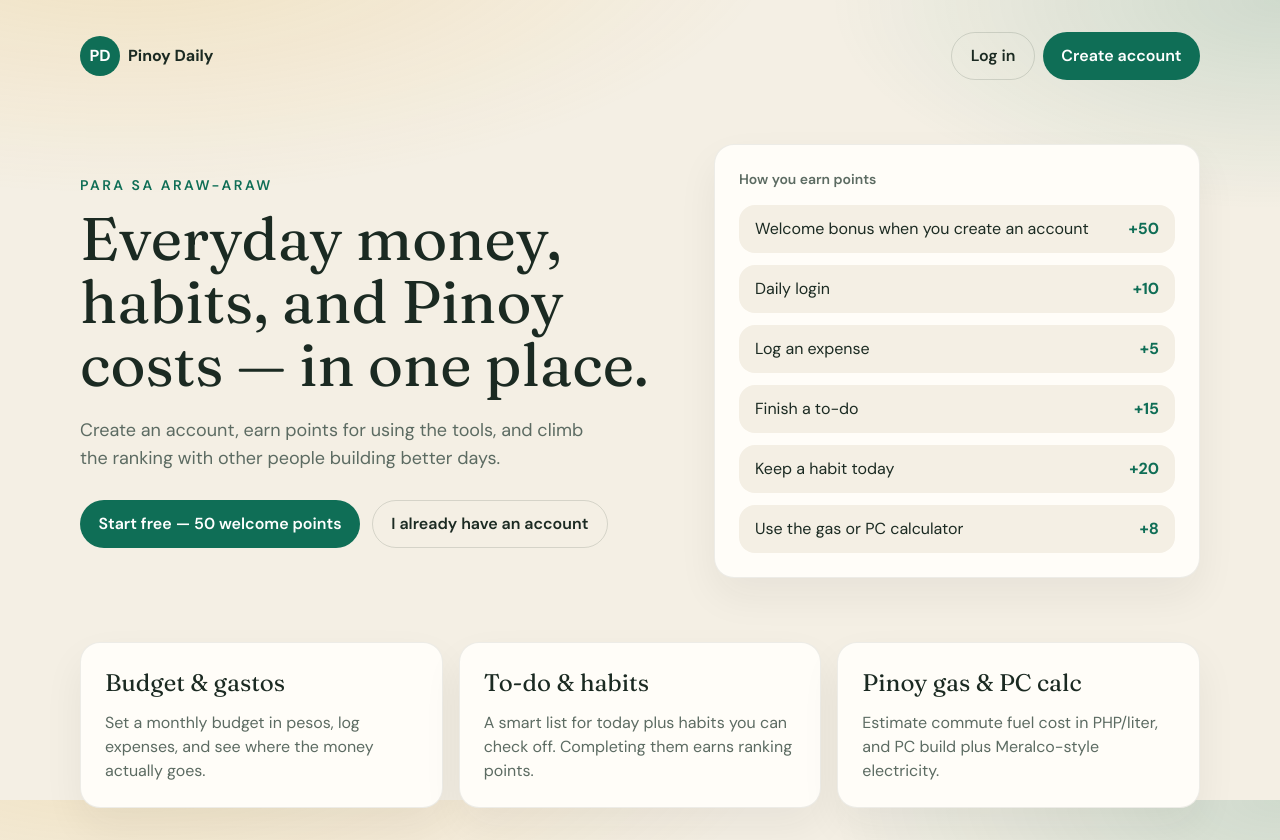
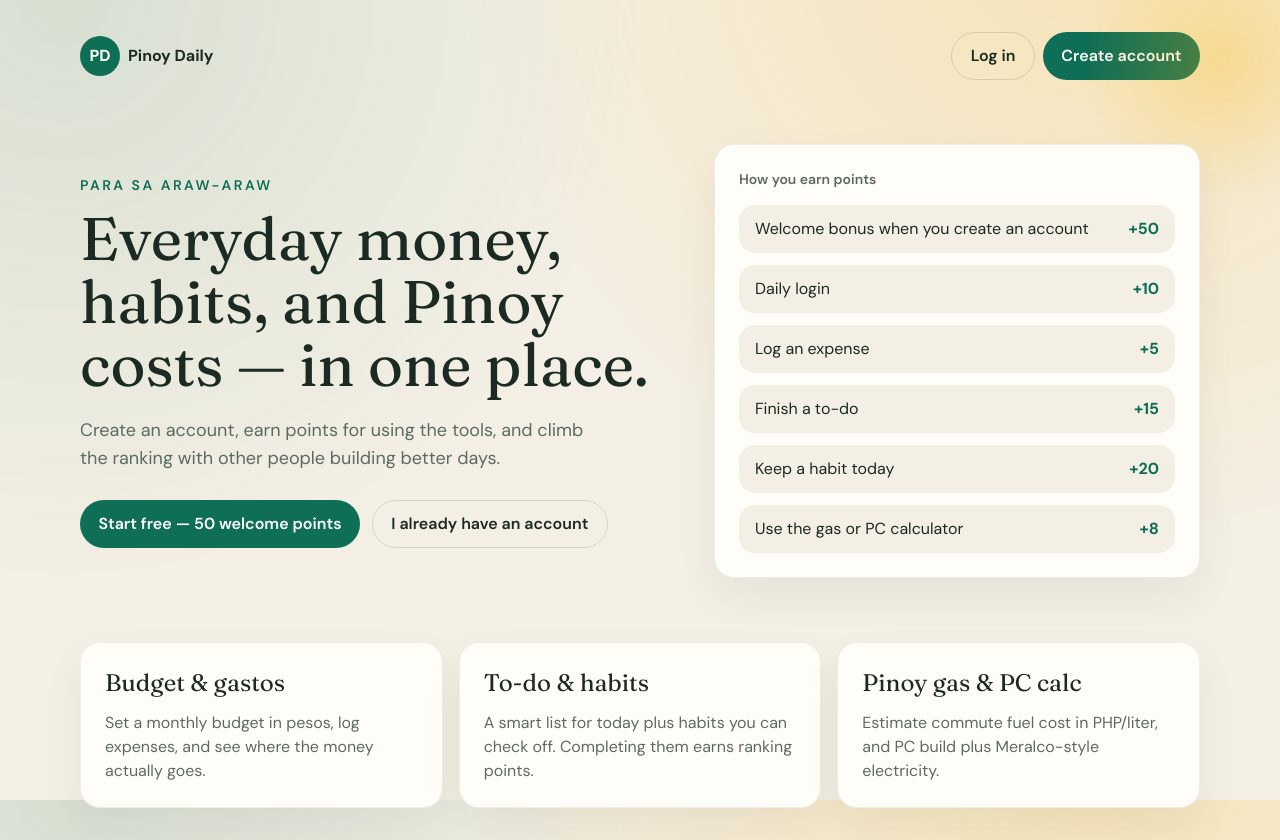
Before and after one commit to jamusic0523-arch/Pinoy-Daily, a Next.js app: page / in a window 1280 px wide. Built offline with nearby package versions, Linux system fonts and the light colour scheme.

Commit message:
pinoy vibes with animation

```diff
--- a/src/app/globals.css
+++ b/src/app/globals.css
@@ -102,3 +102,75 @@ textarea {
   border-color: var(--leaf);
   box-shadow: 0 0 0 3px rgba(15, 110, 86, 0.15);
 }
+
+
+/* PINOY DAILY - BUHAY NA PINOY */
+
+body {
+  background-image:
+    radial-gradient(circle at 85% -10%, rgba(253, 184, 19, 0.22) 0%, transparent 45%),
+    radial-gradient(circle at 5% 0%, rgba(11, 110, 79, 0.12) 0%, transparent 40%);
+  background-attachment: fixed;
+  animation: bodyFade 0.6s ease-out;
+}
+
+@keyframes bodyFade {
+  from { opacity: 0; }
+  to { opacity: 1; }
+}
+
+[class*="card"], [class*="Card"] {
+  transition: transform 0.25s ease, box-shadow 0.25s ease !important;
+  animation: cardIn 0.5s ease-out both;
+}
+
+[class*="card"]:hover, [class*="Card"]:hover {
+  transform: translateY(-3px);
+  box-shadow: 0 10px 24px rgba(120, 70, 10, 0.12) !important;
+}
+
+@keyframes cardIn {
+  from { opacity: 0; transform: translateY(10px); }
+  to { opacity: 1; transform: translateY(0); }
+}
+
+button {
+  transition: transform 0.15s ease, filter 0.15s ease !important;
+}
+
+button:active {
+  transform: scale(0.97);
+}
+
+h1, h2 {
+  animation: greetingIn 0.6s ease-out both;
+}
+
+@keyframes greetingIn {
+  from { opacity: 0; transform: translateY(6px); }
+  to { opacity: 1; transform: translateY(0); }
+}
+
+body::before {
+  content: "";
+  position: fixed;
+  top: -80px;
+  right: -80px;
+  width: 280px;
+  height: 280px;
+  background: radial-gradient(circle, rgba(253, 184, 19, 0.35) 0%, transparent 70%);
+  border-radius: 50%;
+  pointer-events: none;
+  z-index: 0;
+  animation: sunPulse 6s ease-in-out infinite;
+}
+
+@keyframes sunPulse {
+  0%, 100% { transform: scale(1); opacity: 0.8; }
+  50% { transform: scale(1.08); opacity: 1; }
+}
+
+main {
+  position: relative;
+  z-index: 1;
+}
```
